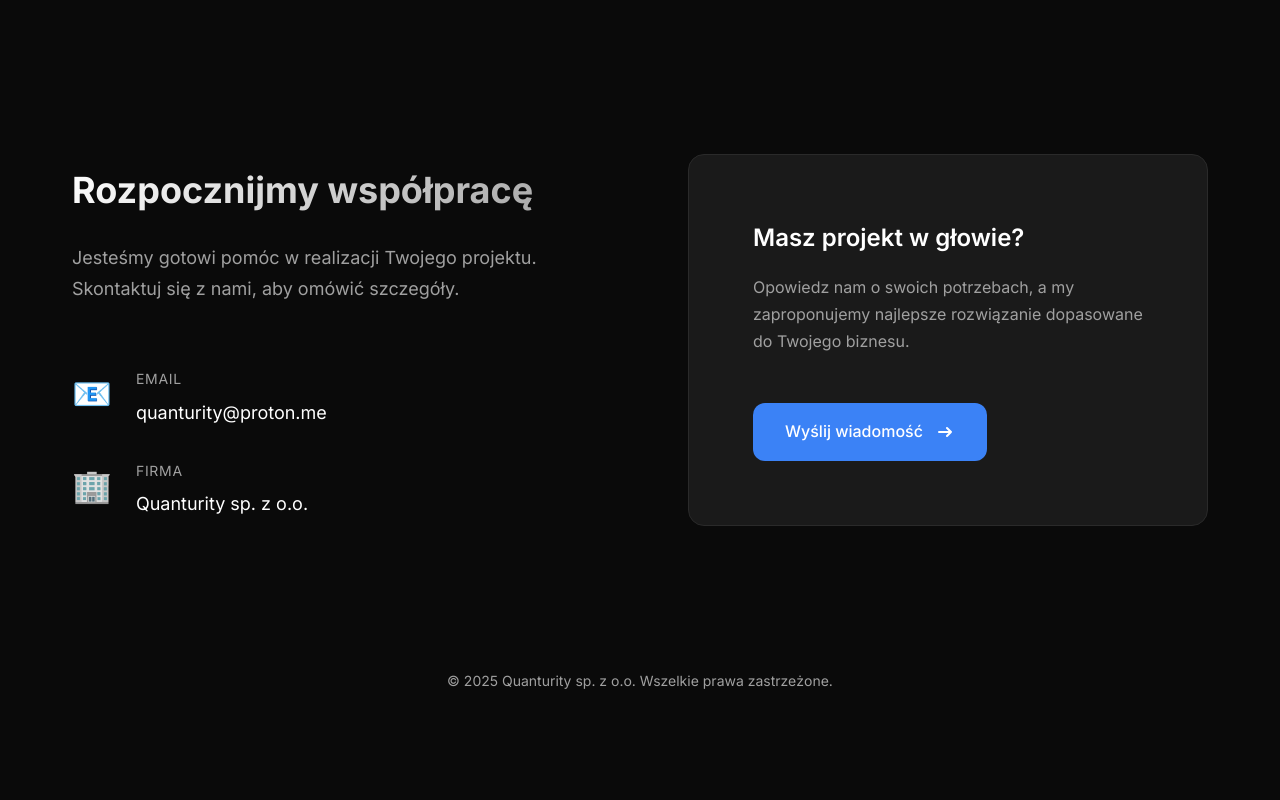
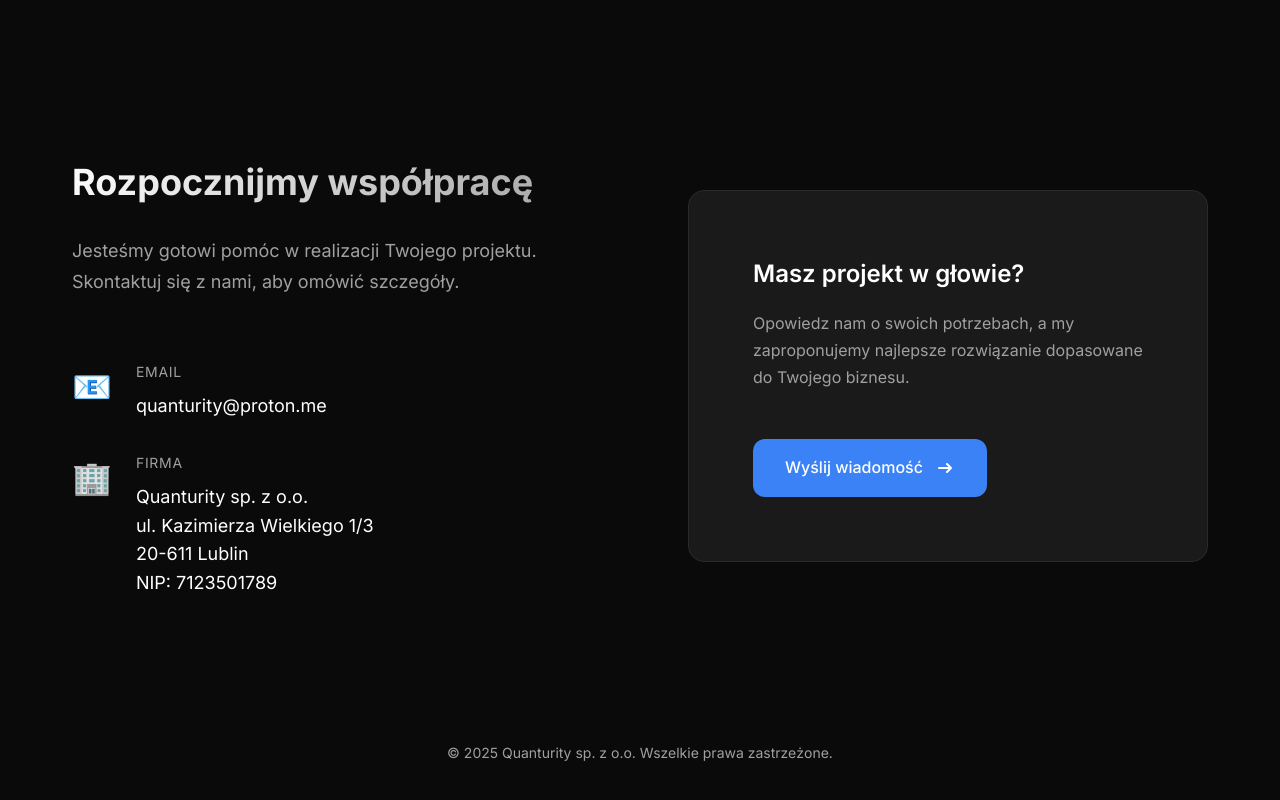
Before and after one commit to jakubGodula/website, a Svelte app: page / in a window 1280 px wide. Shown: the part 3692-4492 px from the top of the page. Before the commit the page ends 4432 px from the top, so only its background shows below. Built offline with nearby package versions, Linux system fonts and the light colour scheme.

Commit message:
Dodane dane firmy.

```diff
--- a/src/components/Contact.svelte
+++ b/src/components/Contact.svelte
@@ -58,7 +58,12 @@
                         <div class="info-icon">🏢</div>
                         <div class="info-content">
                             <div class="info-label">Firma</div>
-                            <div class="info-value">Quanturity sp. z o.o.</div>
+                            <div class="info-value">
+                                Quanturity sp. z o.o. <br />
+                                ul. Kazimierza Wielkiego 1/3 <br />
+                                20-611 Lublin <br />
+                                NIP: 7123501789
+                            </div>
                         </div>
                     </div>
                 </div>
```
